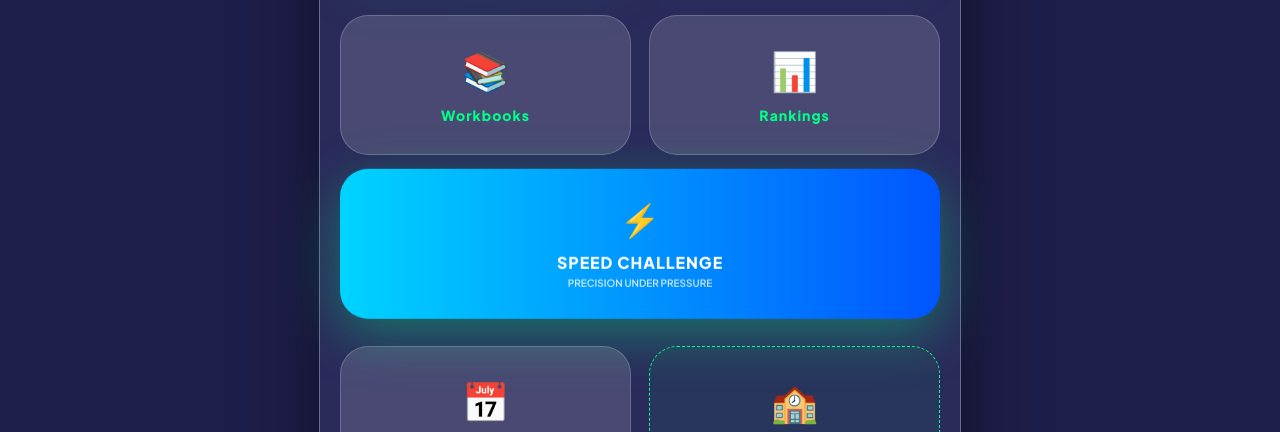
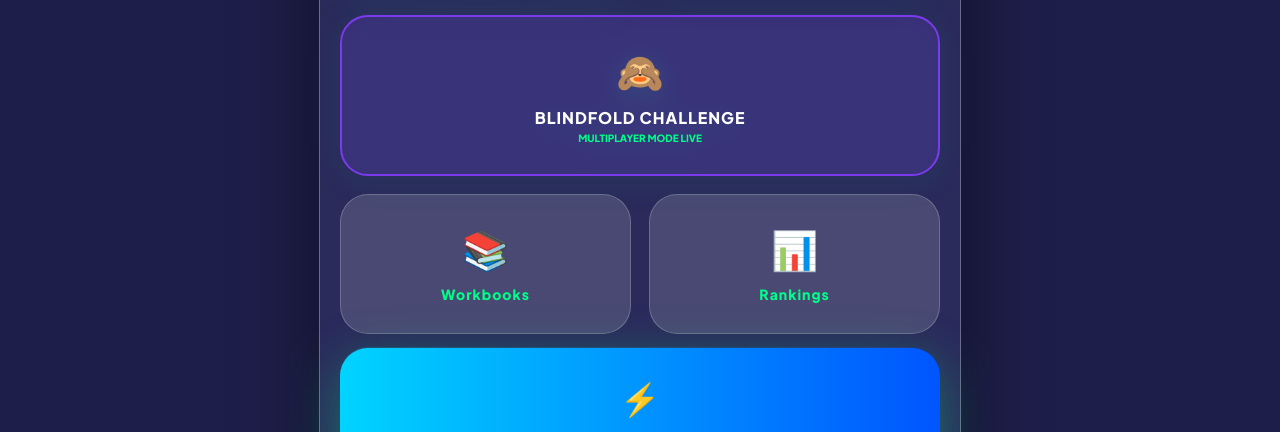
Before and after one commit to MrDotun/MMC, a plain HTML site: page index.html in a window 1280 px wide. Shown: the part 668-1100 px from the top of the page. Drawn offline with Linux system fonts and the light colour scheme.

Commit message:
Update index.html

```diff
--- a/index.html
+++ b/index.html
@@ -180,6 +180,12 @@
                 <div class="label">Tournament</div>
             </a>
 
+            <a href="https://mmc-a0de.onrender.com" class="nav-button" style="grid-column: span 2; background: rgba(124, 58, 237, 0.2); border: 2px solid var(--royal-purple); animation: floating 5s infinite ease-in-out;">
+                <div class="icon">🙈</div>
+                <div class="label" style="color: #fff; font-size: 16px;">BLINDFOLD CHALLENGE</div>
+                <small style="color: var(--accent-green); font-size: 10px; font-weight: 800; text-transform: uppercase; margin-top: 4px;">Multiplayer Mode Live</small>
+            </a>
+
             <a href="lessons.html" class="nav-button">
                 <div class="icon">📚</div>
                 <div class="label">Workbooks</div>
```
